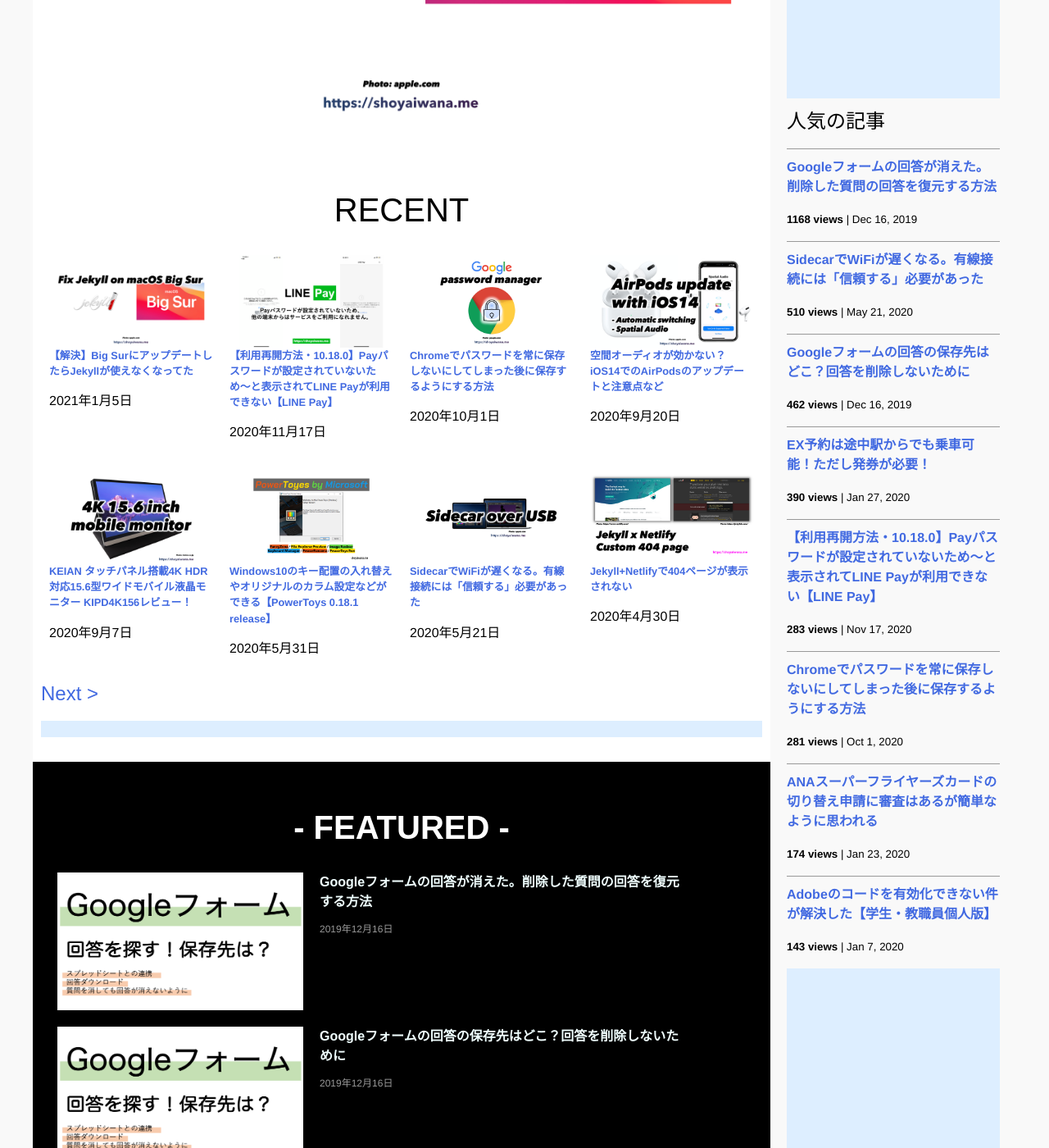
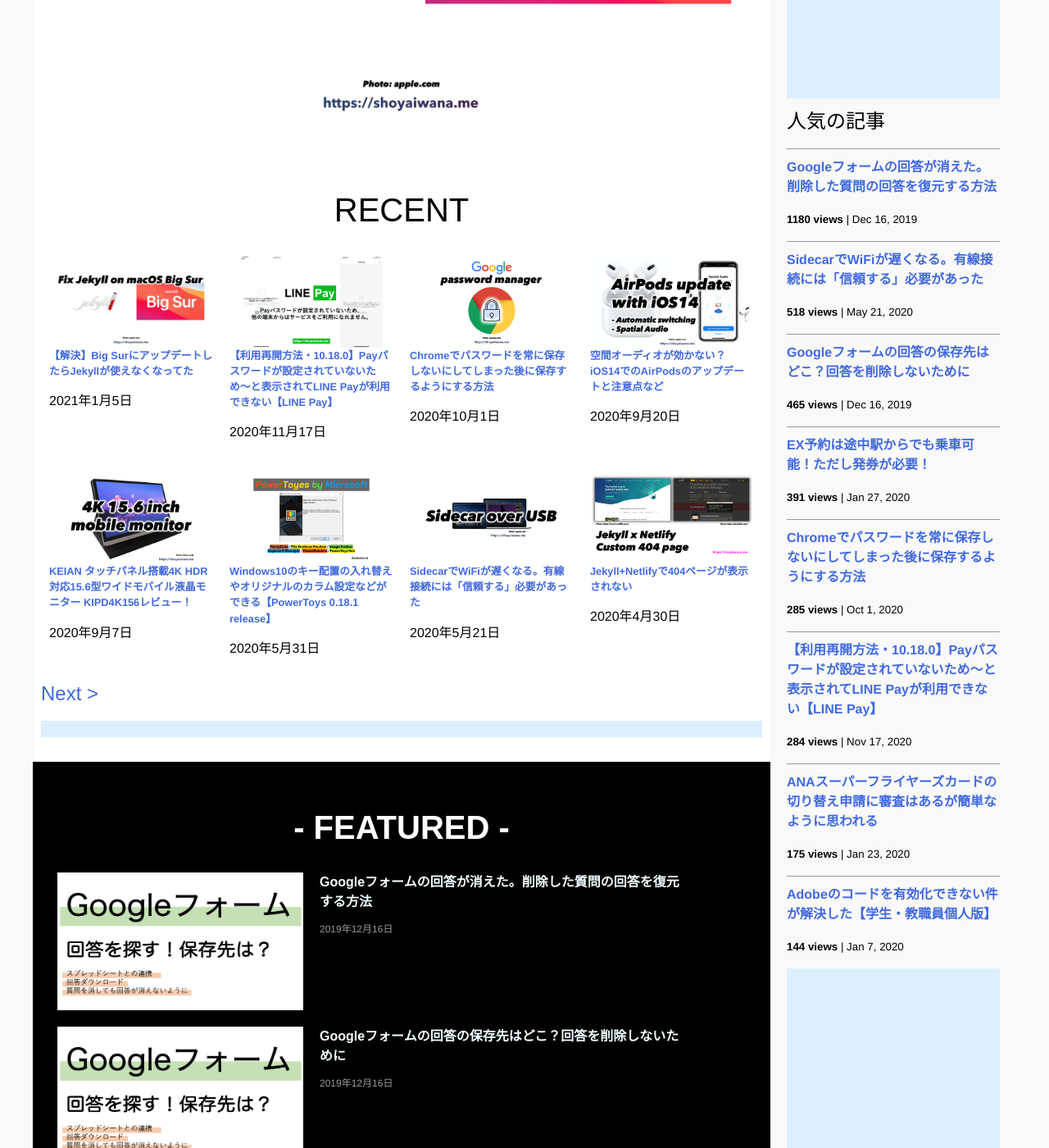
Before and after one commit to iwanaminami/shoyaiwaname, a Jekyll site: the page built from index.markdown, in a window 1280 px wide and 1400 px high, scrolled down 817 px. Shown: the whole window at 82% size. Built offline with Jekyll 4.4.1, drawn with Linux system fonts in a browser that asks for light colours; nearby versions of some CDN libraries; comment, search, counter and statistics services are not loaded.

Commit message:
a new commit message

```diff
--- a/_data/popularposts.yml
+++ b/_data/popularposts.yml
@@ -1,17 +1,17 @@
 side:
-  - view: 1168
+  - view: 1180
     url: /2019/12/16/restore-googleform.html
-  - view: 510
+  - view: 518
     url: /2020/05/21/sidecar-via-cable.html
-  - view: 462
+  - view: 465
     url: /2019/12/16/googleform-answers.html
-  - view: 390
+  - view: 391
     url: /2020/01/27/ex-rideontheway.html
-  - view: 283
+  - view: 285
+    url: /2020/10/01/googlepassword.html
+  - view: 284
     url: /2020/11/17/linepay.html
-  - view: 281
-    url: /2020/10/01/googlepassword.html
-  - view: 174
+  - view: 175
     url: /2020/01/23/sfc-judge.html
-  - view: 143
+  - view: 144
     url: /2020/01/07/adobe-activate-problem.html
```
